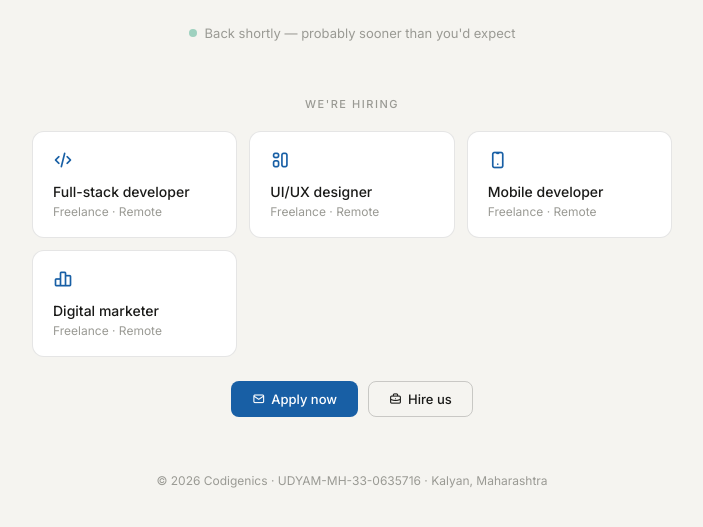
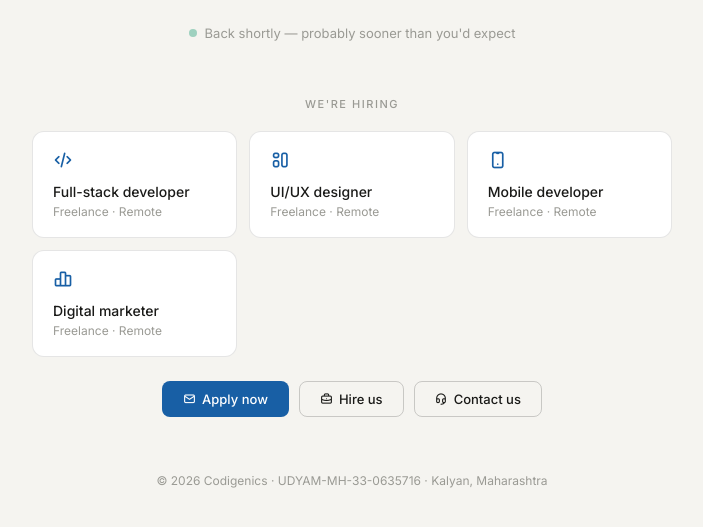
Before and after one commit to vihaanexee/codigenics-site, a plain HTML site: page index.html in a window 1280 px wide. Shown: the part 351-878 px from the top of the page, without its empty margins (288-991 px from the left). Drawn offline with Linux system fonts and the light colour scheme.

Commit message:
Update index.html

```diff
--- a/index.html
+++ b/index.html
@@ -286,11 +286,14 @@
         </div>
       </div>
       <div class="cta-row">
-        <a class="cta-btn primary" href="mailto:codigenics@vihaan.codes">
+        <a class="cta-btn primary" href="mailto:career@codigenics.tech">
           <i class="ti ti-mail" aria-hidden="true"></i> Apply now
         </a>
-        <a class="cta-btn" href="mailto:vsvihaan.exe@gmail.com">
+        <a class="cta-btn" href="mailto:vihaan@codigenics.org">
           <i class="ti ti-briefcase" aria-hidden="true"></i> Hire us
+        </a>
+        <a class="cta-btn" href="mailto:hr@codigenics.tech">
+          <i class="ti ti-headset" aria-hidden="true"></i> Contact us
         </a>
       </div>
     </div>
```
